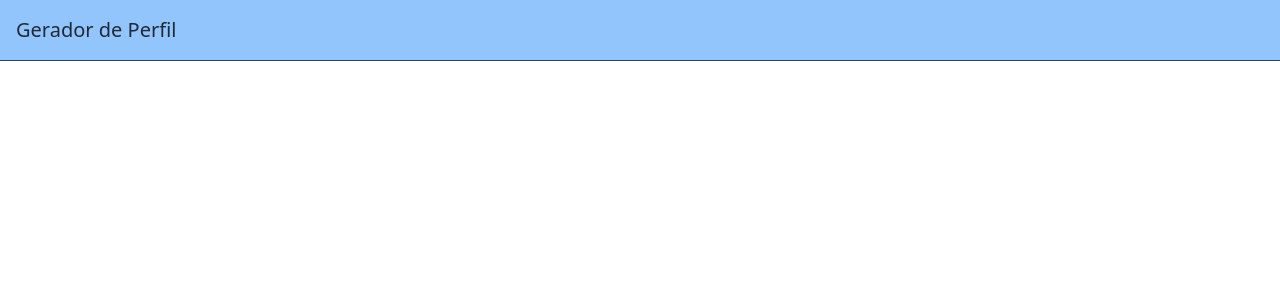
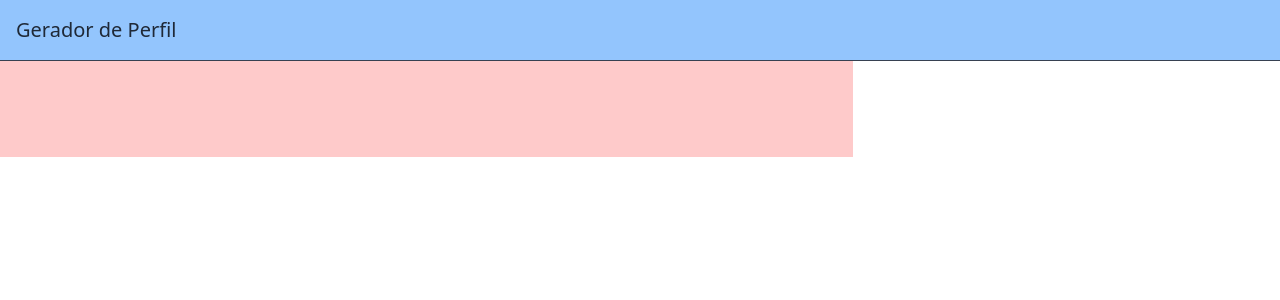
Before and after one commit to lopes-leandro/learn-vue-profile, a Vue app: page / in a window 1280 px wide. Shown: the top 300 px of the page. Built offline with nearby package versions, Linux system fonts and the light colour scheme.

Commit message:
Create component AppProfileForm

```diff
--- a/src/App.vue
+++ b/src/App.vue
@@ -1,9 +1,13 @@
 <script setup lang="ts">
 import AppHeader from "./components/AppHeader.vue";
+import AppProfileFormVue from "./components/AppProfileForm.vue";
 </script>
 
 <template>
   <AppHeader />
+  <div>
+    <AppProfileFormVue />
+  </div>
 </template>
 
 <style scoped></style>
--- /dev/null
+++ b/src/components/AppProfileForm.vue
@@ -0,0 +1,7 @@
+<template>
+  <section
+    class="md:w-2/3 flex flex-col p-12 items-center bg-red-200"
+  ></section>
+</template>
+<script setup lang="ts"></script>
+<style scoped></style>
```
